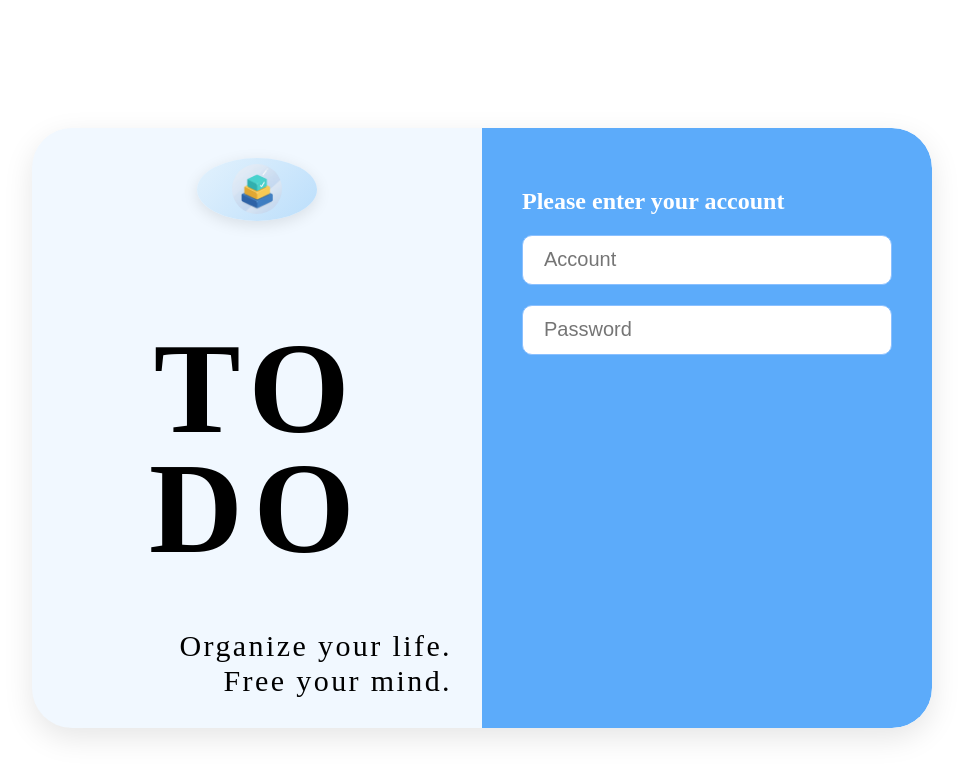
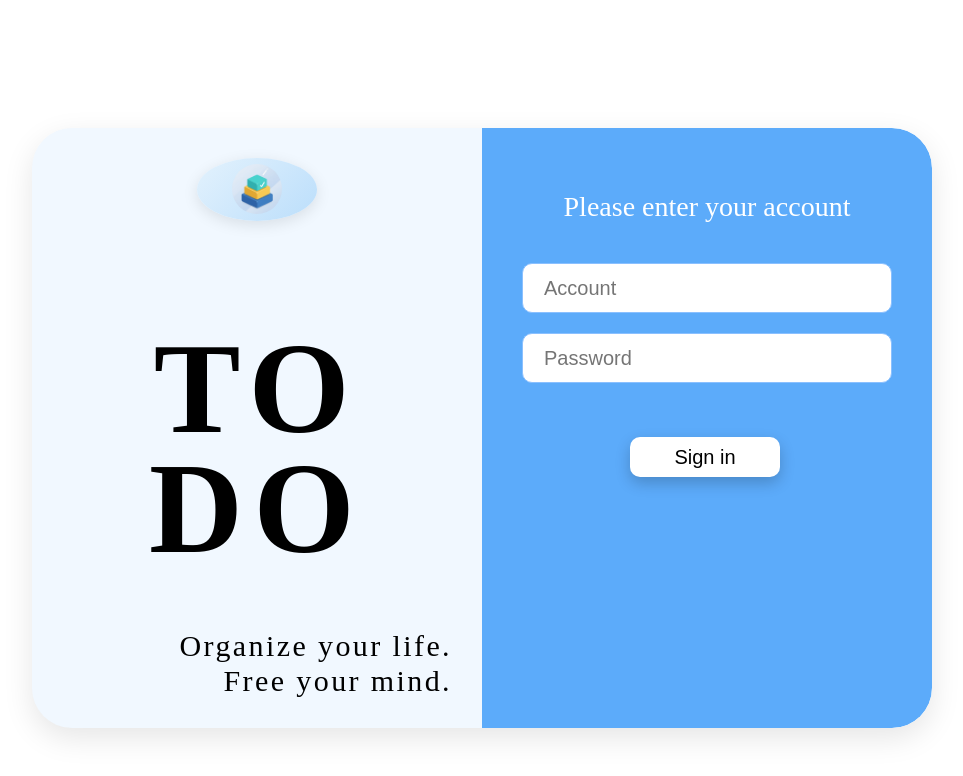
Before and after one commit to TheThinh1506/TODO-web-adimin, a React (Vite) app: page / in a window 1280 px wide. Shown: the top 776 px of the page, without its empty margins (158-1121 px from the left). Built offline with nearby package versions, Linux system fonts and the light colour scheme; a web font is replaced by a local one.

Commit message:
Them button 'Sign in'

```diff
--- a/src/login/components/LoginForm.jsx
+++ b/src/login/components/LoginForm.jsx
@@ -96,8 +96,15 @@ const LoginForm = () => {
                 </div>
 
                 {/* Hiển thị lỗi */}
-                {error && <p className="error-message">{error}</p>}
+                <div className="error-container">
+                    {error && <p className="error-message">{error}</p>}
+                </div>
 
+
+                {/* Nút Đăng nhập */}
+                <button type="submit" className="login-submit-button" disabled={isLoading}>
+                    {isLoading ? 'Loading ...' : 'Sign in'}
+                </button>
 
                 <button type="submit" className="hidden-submit-button" disabled={isLoading} style={{display: 'none'}}>
                     Đăng nhập bằng Enter
--- a/src/login/styles/LoginPage.css
+++ b/src/login/styles/LoginPage.css
@@ -143,3 +143,68 @@
 
 
 }
+
+
+/* Thêm style cho tiêu đề form */
+.form-title {
+    font-size: 28px;
+    font-weight: 500;
+    margin-bottom: 40px;
+    text-align: center;
+    color: #ffffff; /* Đảm bảo màu sắc hiển thị trên nền xanh */
+}
+
+/* báo lôi */
+.error-container {
+    margin-top: 10px;
+    min-height: 24px; /* Đảm bảo không gian cho thông báo lỗi */
+}
+.login-content-wrapper .error-message {
+    color: #da4444 !important;
+    /* Bỏ padding và margin không cần thiết nếu đã có error-container */
+    padding: 0;
+    margin: 0;
+    font-size: 14px;
+    font-weight: bold;
+    text-align: start;
+}
+
+/* Style cho nút Đăng nhập */
+.login-submit-button {
+    width: 100%;
+    max-width: 150px;
+    height: 40px;
+    margin: 10px auto auto 108px; /* Căn giữa nút và thêm khoảng cách từ trên */
+
+
+    background-color: #ffffff; /* Nền trắng */
+    color: #000000; /* Chữ màu xanh */
+    border: none;
+    border-radius: 10px;
+
+    font-size: 20px;
+    font-weight: 500;
+    font-family: 'Kanit', sans-serif;
+
+    /*text-transform: uppercase;*/
+
+    cursor: pointer;
+    transition: background-color 0.3s ease, transform 0.1s ease;
+    box-shadow: 0 6px 15px rgba(0, 0, 0, 0.2);
+}
+
+.login-submit-button:hover {
+    background-color: #FFFFFF; /* Đổi màu khi hover */
+}
+
+.login-submit-button:active {
+    transform: scale(0.99);
+}
+
+/* Style khi nút bị vô hiệu hóa (disabled) */
+.login-submit-button:disabled {
+    background-color: #aaaaaa;
+    color: #FFFFFF;
+    cursor: not-allowed;
+    box-shadow: none;
+}
```
Also changed, not shown: 1 other file (tests, documents, lock files or other folders).
